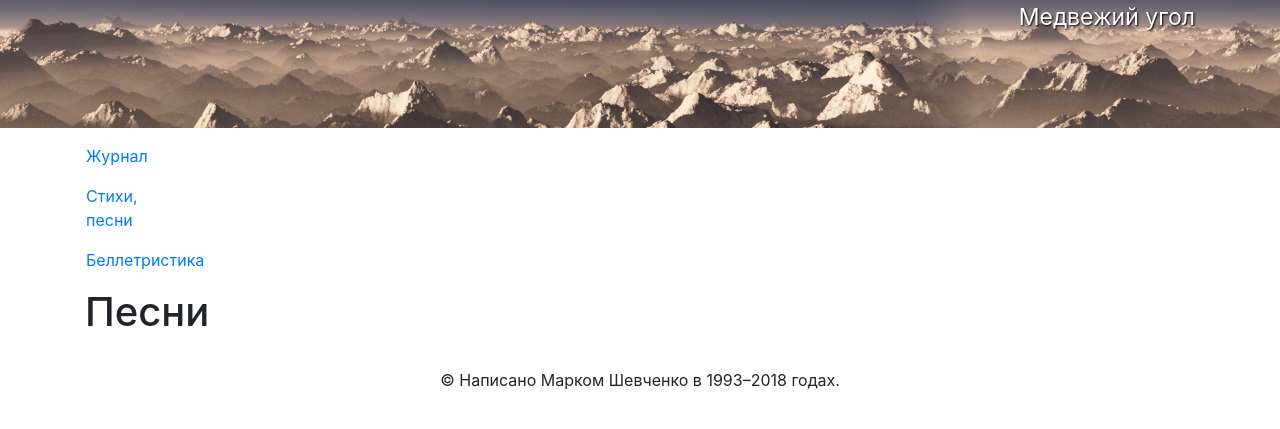
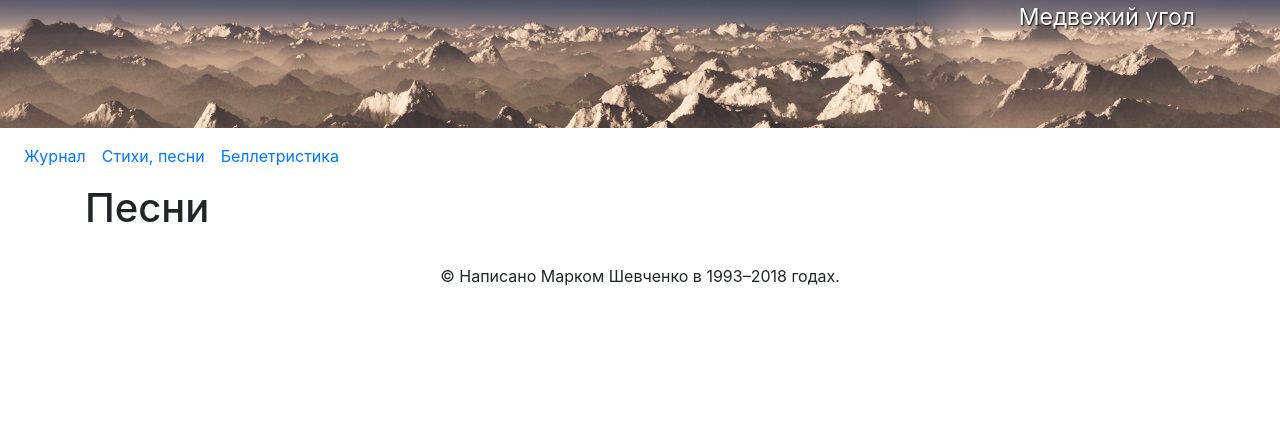
Before and after one commit to mark-shevchenko-name/mark-shevchenko-name.github.io, a Jekyll site: the page built from index.md, in a window 1280 px wide. Shown: the top 429 px of the page. Built offline with Jekyll 4.4.1, drawn with Linux system fonts in a browser that asks for light colours; our own code applies the rules of GitHub Pages for plain Markdown files.

Commit message:
Update main.html

```diff
--- a/_layouts/main.html
+++ b/_layouts/main.html
@@ -19,11 +19,11 @@
         </div>
       </div>
     </header>
-    <nav class="container navbar">
-      <ul class="row navbar-nav">
-        <li class="nav-item col-12 col-md-4"><a class="nav-link" href="{{ "/blog" | relative_url }}">Журнал</a></li>
-        <li class="nav-item col-12 col-md-4"><a class="nav-link" href="{{ "/lyrics" | relative_url }}">Стихи, песни</a></li>
-        <li class="nav-item col-12 col-md-4"><a class="nav-link" href="{{ "/belles-lettres" | relative_url }}">Беллетристика</a></li>
+    <nav class="navbar navbar-expand-md">
+      <ul class="navbar-nav">
+        <li class="nav-item"><a class="nav-link" href="{{ "/blog" | relative_url }}">Журнал</a></li>
+        <li class="nav-item"><a class="nav-link" href="{{ "/lyrics" | relative_url }}">Стихи, песни</a></li>
+        <li class="nav-item"><a class="nav-link" href="{{ "/belles-lettres" | relative_url }}">Беллетристика</a></li>
       </ul>
     </nav>
     <article class="container">
```
